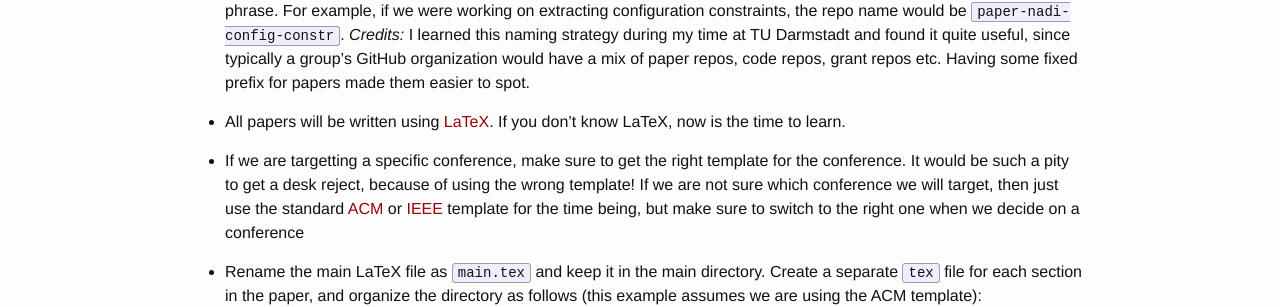
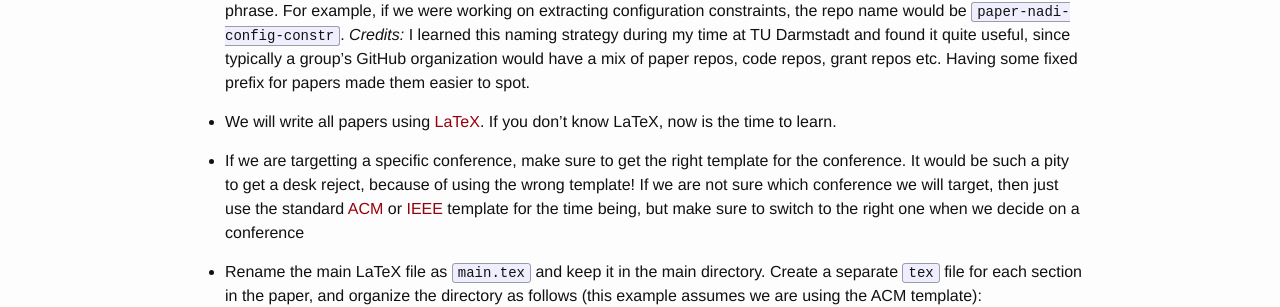
Before and after one commit to snadi/snadi.github.io, a Jekyll site: the page built from pages/WritingPapers.md, in a window 1280 px wide and 900 px high. Shown: the part 446-753 px from the top of the window. Built offline with Jekyll 4.4.1, drawn with Linux system fonts in a browser that asks for light colours; our own code applies the rules of GitHub Pages for plain Markdown files.

Commit message:
Fix sentence

```diff
--- a/pages/WritingPapers.md
+++ b/pages/WritingPapers.md
@@ -12,7 +12,7 @@ This page lists my paper-writing preferences. It is not meant to be a golden sta
 
 * For every new paper we work on, please create a private GitHub repository under our GitHub organization with the following name `paper-<your last name>-<name of the conference we plan to submit to>`. For example, if I was the main author of the paper and planning to submit the work to ICSE '18, I would name it `paper-nadi-icse18`. Suppose we started working on a paper, but still don't have a concrete venue in mind. In that case, use some descriptive phrase. For example, if we were working on extracting configuration constraints, the repo name would be `paper-nadi-config-constr`. *Credits:* I learned this naming strategy during my time at TU Darmstadt and found it quite useful, since typically a group's GitHub organization would have a mix of paper repos, code repos, grant repos etc. Having some fixed prefix for papers made them easier to spot.
 
-* All papers will be written using [LaTeX](https://www.latex-project.org/). If you don't know LaTeX, now is the time to learn.
+* We will write all papers using [LaTeX](https://www.latex-project.org/). If you don't know LaTeX, now is the time to learn.
 
 * If we are targetting a specific conference, make sure to get the right template for the conference. It would be such a pity to get a desk reject, because of using the wrong template! If we are not sure which conference we will target, then just use the standard [ACM](http://www.acm.org/publications/proceedings-template) or [IEEE](https://www.ieee.org/conferences_events/conferences/publishing/templates.html) template for the time being, but make sure to switch to the right one when we decide on a conference
 
```
